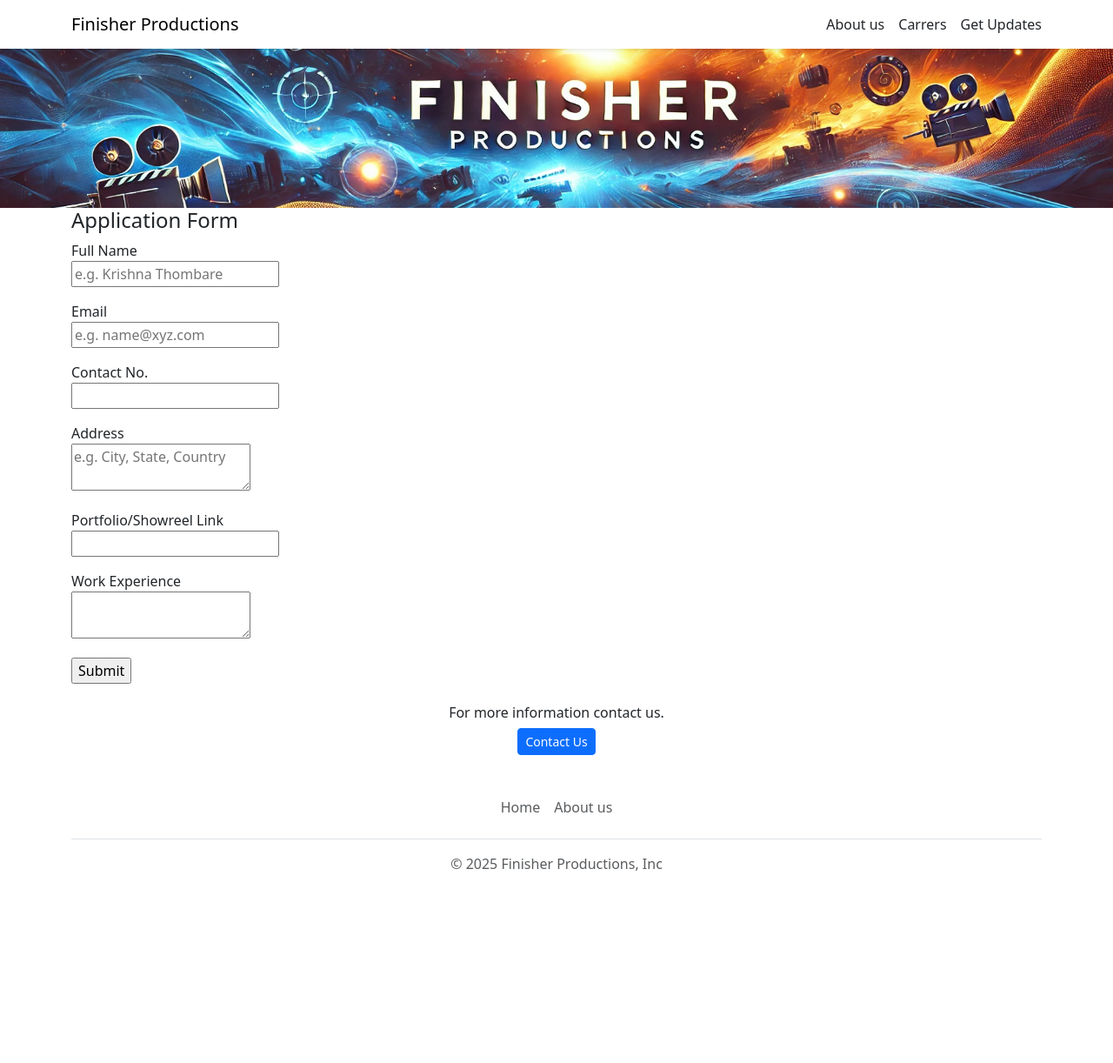
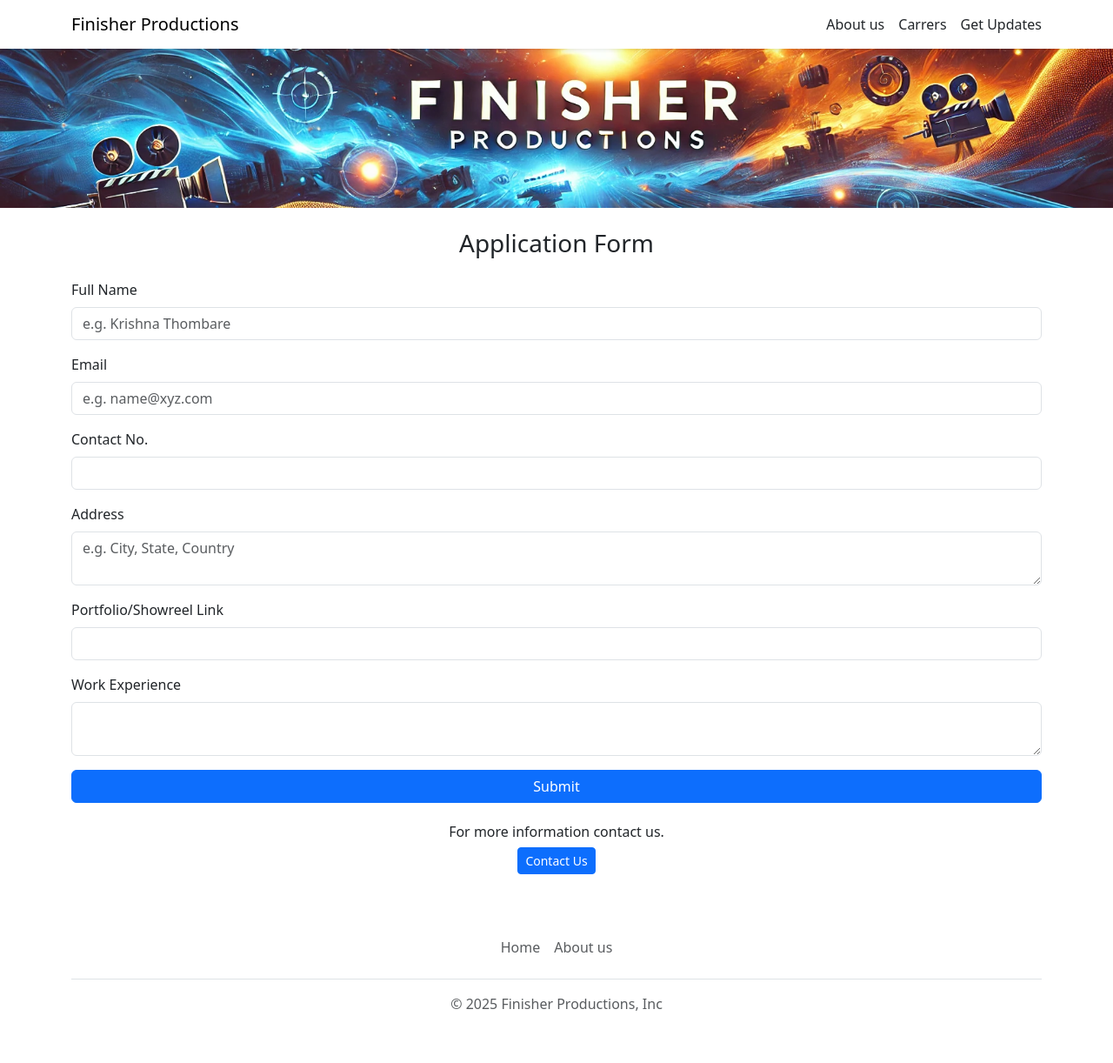
Before and after one commit to Krishna-Thombare/Film-Productions-Job-Openings, a Flask app: template templates/application_form.html in a window 1280 px wide. Shown: the whole page at 87% size. Before the commit the page ends 1001 px from the top, so only its background shows below. Run offline with Flask 3, Linux system fonts and the light colour scheme; the template is opened without the code that fills it, so the values that code supplies are empty.

Commit message:
Improved design and layouts of pages.

```diff
--- a/templates/application_form.html
+++ b/templates/application_form.html
@@ -1,10 +1,8 @@
 <!DOCTYPE html>
 <html lang="en">
 <head>
-
-    <title> Application Form </title>
+    <title>Application Form</title>
     {% include 'bootstrap.html' %}
-
 </head>
 
 <body>
@@ -12,56 +10,48 @@
     {% include 'nav.html' %}
     {% include 'banner2.html' %}
 
-    <div class="container">
+    <div class="container mt-4 mb-5">
 
-        <h4> Application Form </h4>
+        <h3 class="text-center mb-4">Application Form</h3>
 
         <form action="/job/{{job['id']}}/apply" method="post">
             <div class="mb-3">
-                <label> Full Name </label>
-                <br>
-                <input type="text" required name="full_name" placeholder="e.g. Krishna Thombare">
+                <label for="full_name" class="form-label">Full Name</label>
+                <input type="text" class="form-control" required name="full_name" id="full_name" placeholder="e.g. Krishna Thombare">
             </div>
 
             <div class="mb-3">
-                <label> Email </label>
-                <br>
-                <input type="email" required name="email" placeholder="e.g. name@xyz.com">
+                <label for="email" class="form-label">Email</label>
+                <input type="email" class="form-control" required name="email" id="email" placeholder="e.g. name@xyz.com">
             </div>
 
             <div class="mb-3">
-                <label> Contact No. </label>
-                <br>
-                <input type="text" name="contact_no">
+                <label for="contact_no" class="form-label">Contact No.</label>
+                <input type="text" class="form-control" name="contact_no" id="contact_no">
             </div>
 
             <div class="mb-3">
-                <label> Address </label>
-                <br>
-                <textarea name="address" placeholder="e.g. City, State, Country"></textarea>
+                <label for="address" class="form-label">Address</label>
+                <textarea name="address" class="form-control" id="address" placeholder="e.g. City, State, Country"></textarea>
             </div>
 
             <div class="mb-3">
-                <label> Portfolio/Showreel Link </label>
-                <br>
-                <input type="url" name="portfolio_link">
+                <label for="portfolio_link" class="form-label">Portfolio/Showreel Link</label>
+                <input type="url" name="portfolio_link" class="form-control" id="portfolio_link">
             </div>
 
             <div class="mb-3">
-                <label> Work Experience </label>
-                <br>
-                <textarea
-                    name="work_experience">
-                </textarea>
+                <label for="work_experience" class="form-label">Work Experience</label>
+                <textarea name="work_experience" class="form-control" id="work_experience"></textarea>
             </div>
 
-            <input type="submit">
+            <button type="submit" class="btn btn-primary w-100">Submit</button>
         </form>
 
         {% include 'contactus.html' %}
 
     </div>
 
-{% include 'footer.html' %}
+    {% include 'footer.html' %}
 </body>
 </html>
```
Also changed, not shown: templates/aboutus.html (+14 -0 lines), templates/index.html (+7 -8 lines), templates/jobitem.html (+16 -14 lines), static/homeimage.jpeg (added), static/image2.jpeg (added), templates/banner.html (line endings or trailing spaces), templates/footer.html (line endings or trailing spaces), templates/nav.html (indentation only), 1 other file.
